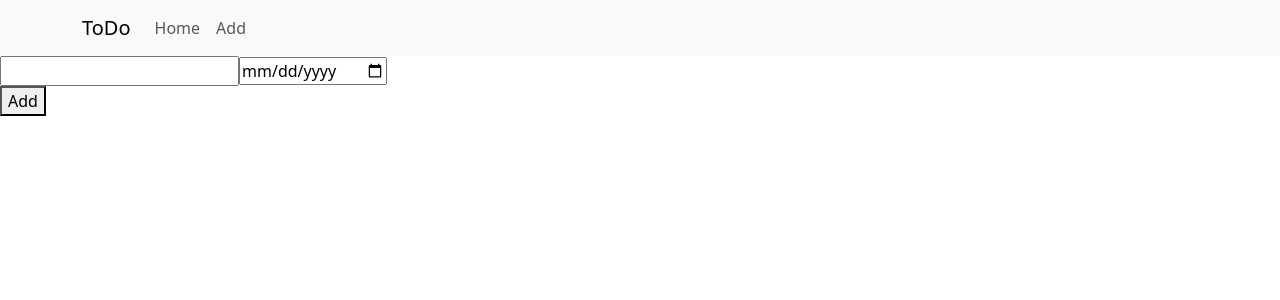
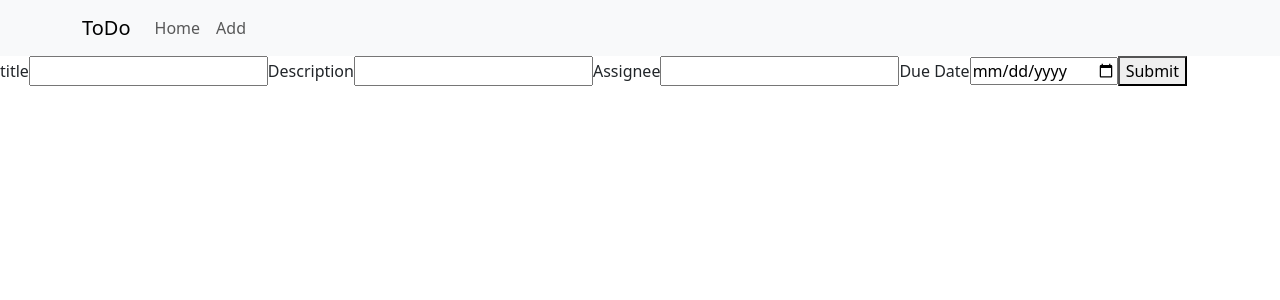
Before and after one commit to Sumit2280/React_Assignments, a React (Create React App) app in the folder todo-app/: page /create in a window 1280 px wide. Shown: the top 300 px of the page. Built offline with nearby package versions, Linux system fonts and the light colour scheme; no server answers.

Commit message:
Completed Module 0.8

```diff
--- a/todo-app/db.json
+++ b/todo-app/db.json
@@ -1,28 +1,60 @@
 {
   "todo": [
     {
-      "id": "d1fb",
-      "text": "task 1",
+      "title": "todo",
       "isCompleted": false,
-      "dueDate": "2024-03-04"
+      "dueDate": "2024-03-22",
+      "description": "Hello",
+      "assignee": "sumit",
+      "id": "uhsQdO_"
     },
     {
-      "id": "dcaf",
-      "text": "task 2",
+      "title": "task 1",
       "isCompleted": true,
-      "dueDate": "2024-03-07"
+      "dueDate": "2024-03-17",
+      "description": "complete assignments",
+      "assignee": "self",
+      "id": "8YFKF2L"
     },
     {
-      "id": "e66e",
-      "text": "asdfg",
+      "title": "task 2",
       "isCompleted": false,
-      "dueDate": "2024-03-14"
+      "dueDate": "2024-03-31",
+      "description": "complete project",
+      "assignee": "self",
+      "id": "T1HwX5k"
     },
     {
-      "id": "e5ff",
-      "text": "qwerty",
-      "isCompleted": true,
-      "dueDate": "2024-03-01"
+      "title": "asdfg",
+      "isCompleted": false,
+      "dueDate": "2024-03-01",
+      "description": "hello",
+      "assignee": "self",
+      "id": "ClhshZr"
+    },
+    {
+      "title": "qwerty",
+      "isCompleted": false,
+      "dueDate": "2024-03-08",
+      "description": "complete",
+      "assignee": "self",
+      "id": "o5vd2P9"
+    },
+    {
+      "title": "new task",
+      "isCompleted": false,
+      "dueDate": "2024-03-18",
+      "description": "completed",
+      "assignee": "self",
+      "id": "7gd1HiY"
+    },
+    {
+      "title": "asdf",
+      "isCompleted": false,
+      "dueDate": "2024-03-04",
+      "description": "ghjk",
+      "assignee": "sumit",
+      "id": "frBzf7p"
     }
   ]
 }
--- a/todo-app/package.json
+++ b/todo-app/package.json
@@ -12,6 +12,7 @@
     "@types/react-dom": "^18.2.19",
     "axios": "^1.6.7",
     "bootstrap": "^5.3.3",
+    "formik": "^2.4.5",
     "json-server": "^0.17.4",
     "react": "^18.2.0",
     "react-bootstrap": "^2.10.1",
@@ -21,7 +22,8 @@
     "react-router-dom": "^6.22.2",
     "react-scripts": "5.0.1",
     "typescript": "^4.9.5",
-    "web-vitals": "^2.1.4"
+    "web-vitals": "^2.1.4",
+    "yup": "^1.4.0"
   },
   "scripts": {
     "start": "react-scripts start",
--- a/todo-app/src/Components/AddToDo.tsx
+++ b/todo-app/src/Components/AddToDo.tsx
@@ -1,53 +1,84 @@
-import { useState } from "react";
 import { useNavigate } from "react-router-dom";
 import { postRequest } from "../services/axiosWrapper";
+import { setIn, useFormik } from "formik";
+import * as Yup from "yup";
 
 const AddToDo = () => {
-  const [todo, setToDo] = useState<string>("");
-  const [dueDate, setDueDate] = useState<string>("");
   const navigate = useNavigate();
+  const formik = useFormik({
+    initialValues: {
+      title: "",
+      isCompleted: false,
+      dueDate: "",
+      description: "",
+      assignee: "",
+    },
+    validationSchema: Yup.object({
+      title: Yup.string()
+        .min(4, "must be of minimum of four letters")
+        .max(10, "can't be more than 10 letters")
+        .required("Required"),
+      assignee: Yup.string().required("Required"),
+      dueDate: Yup.date().min(
+        new Date(Date.now()),
+        "You can't add any todo before today"
+      ),
+    }),
+    onSubmit: (values) => {
+      postRequest(values);
+      navigate("/");
+    },
+  });
 
-  const saveInput = async () => {
-    if (todo) {
-      postRequest({
-        text: todo,
-        isCompleted: false,
-        dueDate,
-      })
-        .then((data) => {
-          console.log(data.data);
-          setToDo("");
-        })
-        .catch((err) => console.log(err));
-      navigate("/");
-    } else {
-      alert("Please Enter something to add");
-    }
-  };
   return (
-    <div>
-      <form>
+    <form onSubmit={formik.handleSubmit}>
+      <label htmlFor="title">title</label>
       <input
+        id="title"
+        name="title"
         type="text"
-          value={todo}
-          name="name"
-          onChange={(e) => {
-            setToDo(e.target.value);
-          }}
+        onChange={formik.handleChange}
+        onBlur={formik.handleBlur}
+        value={formik.values.title}
       />
+      {formik.touched.title && formik.errors.title ? (
+        <div>{formik.errors.title}</div>
+      ) : null}
+      <label htmlFor="description">Description</label>
       <input
+        id="description"
+        name="description"
+        type="text"
+        onChange={formik.handleChange}
+        value={formik.values.description}
+      />
+      <label htmlFor="assignee">Assignee</label>
+      <input
+        id="assignee"
+        name="assignee"
+        type="text"
+        onChange={formik.handleChange}
+        onBlur={formik.handleBlur}
+        value={formik.values.assignee}
+      />
+      {formik.touched.assignee && formik.errors.assignee ? (
+        <div>{formik.errors.assignee}</div>
+      ) : null}
+      <label htmlFor="dueDate">Due Date</label>
+      <input
+        id="dueDate"
+        name="dueDate"
         type="date"
-          onChange={(e) => {
-            setDueDate(e.target.value);
-          }}
+        onChange={formik.handleChange}
+        onBlur={formik.handleBlur}
+        value={formik.values.dueDate}
       />
+      {formik.touched.dueDate && formik.errors.dueDate ? (
+        <div>{formik.errors.dueDate}</div>
+      ) : null}
+      <button type="submit">Submit</button>
     </form>
-      <button type="submit" onClick={saveInput}>
-        Add
-      </button>
-    </div>
   );
 };
 
 export default AddToDo;
-export const addInput = () => {};
--- a/todo-app/src/Components/ToDo.tsx
+++ b/todo-app/src/Components/ToDo.tsx
@@ -21,7 +21,7 @@ const ToDo = (props: IProps) => {
         onChange={() => handleCheck(item.id)}
         defaultChecked={item.isCompleted}
       />
-      <h4 onClick={() => showToDo(item.id)}>{item.text}</h4>
+      <h4 onClick={() => showToDo(item.id)}>{item.title}</h4>
       <h5>Due Date: {item.dueDate}</h5>
       <button
         type="button"
--- a/todo-app/src/Components/ToDoItem.tsx
+++ b/todo-app/src/Components/ToDoItem.tsx
@@ -15,8 +15,10 @@ const ToDoItem = () => {
   }, [id]);
   return (
     <div>
-      <h5>{data?.text}</h5>
-      <h5>{data?.dueDate}</h5>
+      <h2>{data?.title}</h2>
+      <h5>Due Date: {data?.dueDate}</h5>
+      <h5>Assignee: {data?.assignee}</h5>
+      <h5>Description: {data?.description}</h5>
     </div>
   );
 };
--- a/todo-app/src/Components/ToDoList.tsx
+++ b/todo-app/src/Components/ToDoList.tsx
@@ -44,7 +44,7 @@ const ToDoList = () => {
 
   useMemo(() => {
     setVisibletodos(
-      response.filter((item: IToDo) => item.text.includes(searchKey))
+      response.filter((item: IToDo) => item.title.includes(searchKey))
     );
   }, [response, searchKey]);
 
@@ -96,8 +96,8 @@ const ToDoList = () => {
       <h4>sort</h4>
       <select onChange={sortHandle}>
         <option value="">none</option>
-        <option value="text">Text</option>
-        <option value="date">Date</option>
+        <option value="title">Text</option>
+        <option value="dueDate">Date</option>
       </select>
       <h4>filter</h4>
       <select onChange={filterHandle}>
@@ -130,7 +130,7 @@ const ToDoList = () => {
             </a>
           </li>
           <li className="page-item">
-            <a className="page-link" href="#">
+            <a className="page-link">
               {page}
             </a>
           </li>
--- a/todo-app/src/interfaces/Todo.ts
+++ b/todo-app/src/interfaces/Todo.ts
@@ -1,8 +1,10 @@
 interface IToDo {
   id: number;
-  text: string;
+  title: string;
   isCompleted: boolean;
   dueDate: string;
+  description: string;
+  assignee: string;
 }
 
 export default IToDo;
```
Also changed, not shown: 1 other file (tests, documents, lock files or other folders). Lines whose indentation alone changed are shown as unchanged.
